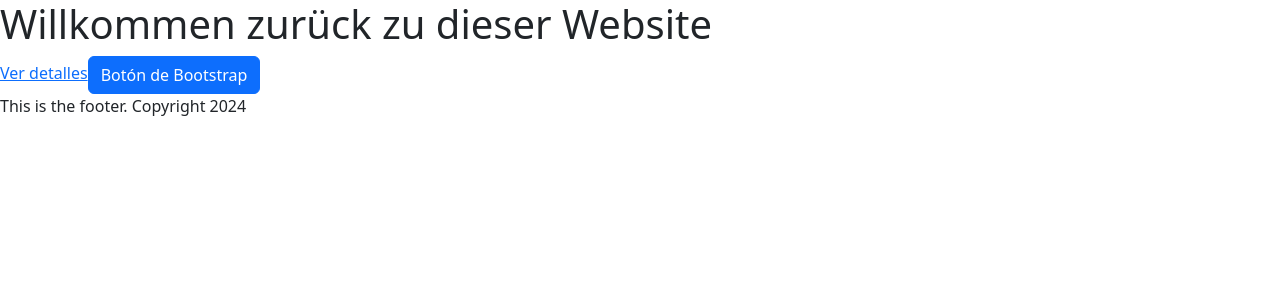
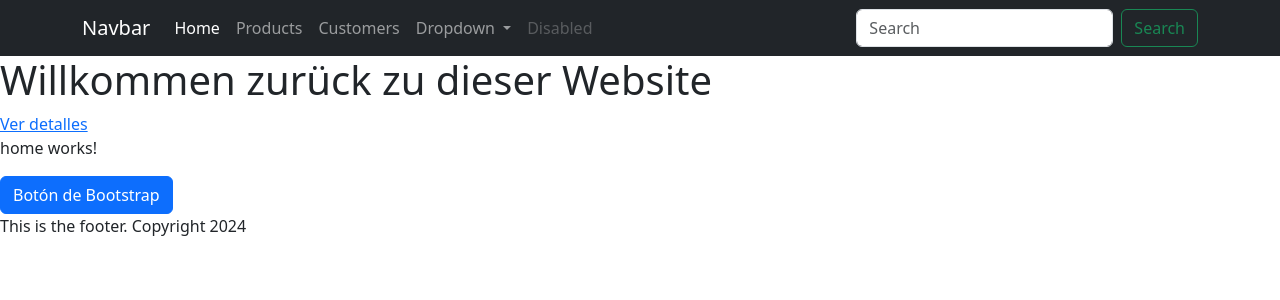
Before and after one commit to paul-ventura-git/angular-router-bootstrap, an Angular app: page / in a window 1280 px wide. Shown: the top 300 px of the page. Built offline with nearby package versions, Linux system fonts and the light colour scheme.

Commit message:
No Found

```diff
--- a/src/app/app.component.html
+++ b/src/app/app.component.html
@@ -3,6 +3,49 @@
 </style>
 
 <main class="main">
+
+  <nav class="navbar navbar-expand-lg navbar-dark bg-dark">
+    <div class="container">
+      <a class="navbar-brand" href="#">Navbar</a>
+      <button class="navbar-toggler" type="button" data-bs-toggle="collapse" data-bs-target="#navbarSupportedContent" aria-controls="navbarSupportedContent" aria-expanded="false" aria-label="Toggle navigation">
+        <span class="navbar-toggler-icon"></span>
+      </button>
+      <div class="collapse navbar-collapse" id="navbarSupportedContent">
+        <ul class="navbar-nav me-auto mb-2 mb-lg-0">
+          <li class="nav-item">
+            <a class="nav-link active" aria-current="page" href="#">Home</a>
+          </li>
+          <li class="nav-item">
+            <a class="nav-link" href="#">Products</a>
+          </li>
+          <li class="nav-item">
+            <a class="nav-link" href="#">Customers</a>
+          </li>
+          <li class="nav-item dropdown">
+            <a class="nav-link dropdown-toggle" href="#" id="navbarDropdown" role="button" data-bs-toggle="dropdown" aria-expanded="false">
+              Dropdown
+            </a>
+            <ul class="dropdown-menu" aria-labelledby="navbarDropdown">
+              <li><a class="dropdown-item" href="#">Action</a></li>
+              <li><a class="dropdown-item" href="#">Another action</a></li>
+              <li><hr class="dropdown-divider"></li>
+              <li><a class="dropdown-item" href="#">Something else here</a></li>
+            </ul>
+          </li>
+          <li class="nav-item">
+            <a class="nav-link disabled" href="#" tabindex="-1" aria-disabled="true">Disabled</a>
+          </li>
+        </ul>
+        <form class="d-flex">
+          <input class="form-control me-2" type="search" placeholder="Search" aria-label="Search">
+          <button class="btn btn-outline-success" type="submit">Search</button>
+        </form>
+      </div>
+    </div>
+  </nav>
+
+
+
   <h1>Willkommen zurück zu dieser Website </h1>
   <a [routerLink]="['/products', 'clothing', '548']"> Ver detalles</a>
   <router-outlet />
--- a/src/app/app.routes.ts
+++ b/src/app/app.routes.ts
@@ -3,10 +3,12 @@
 import { ProductsComponent } from './products/products.component';
 import { CustomersComponent } from './customers/customers.component';
 import { ProductDetailComponent } from './products/product-detail/product-detail.component';
+import { NotFoundComponent } from './not-found/not-found.component';
 
 export const routes: Routes = [
-  { path: 'home', component: HomeComponent},
+  { path: '', component: HomeComponent},
   { path: 'products', component: ProductsComponent },
   { path: 'products/:category/:id', component: ProductDetailComponent },
-  { path: 'customers', component: CustomersComponent }
+  { path: 'customers', component: CustomersComponent },
+  { path: '**', component: NotFoundComponent }
 ];
--- /dev/null
+++ b/src/app/not-found/not-found.component.html
@@ -0,0 +1 @@
+<p>not-found works!</p>
```
Also changed, not shown: src/app/not-found/not-found.component.ts (added, +12 -0 lines), src/app/not-found/not-found.component.css (added), 1 other file (tests, documents, lock files or other folders).
